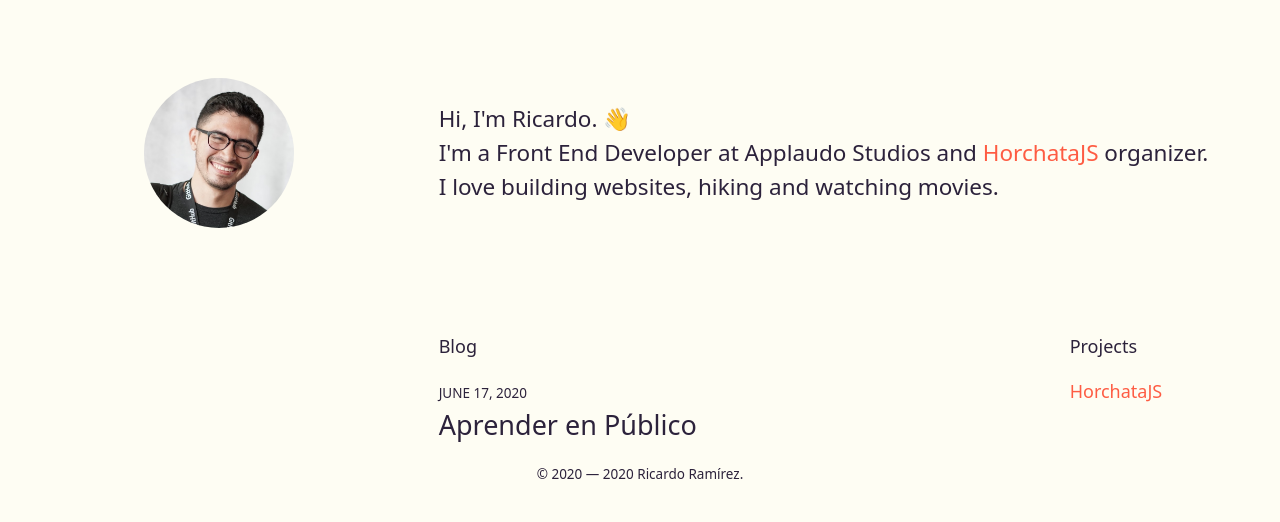
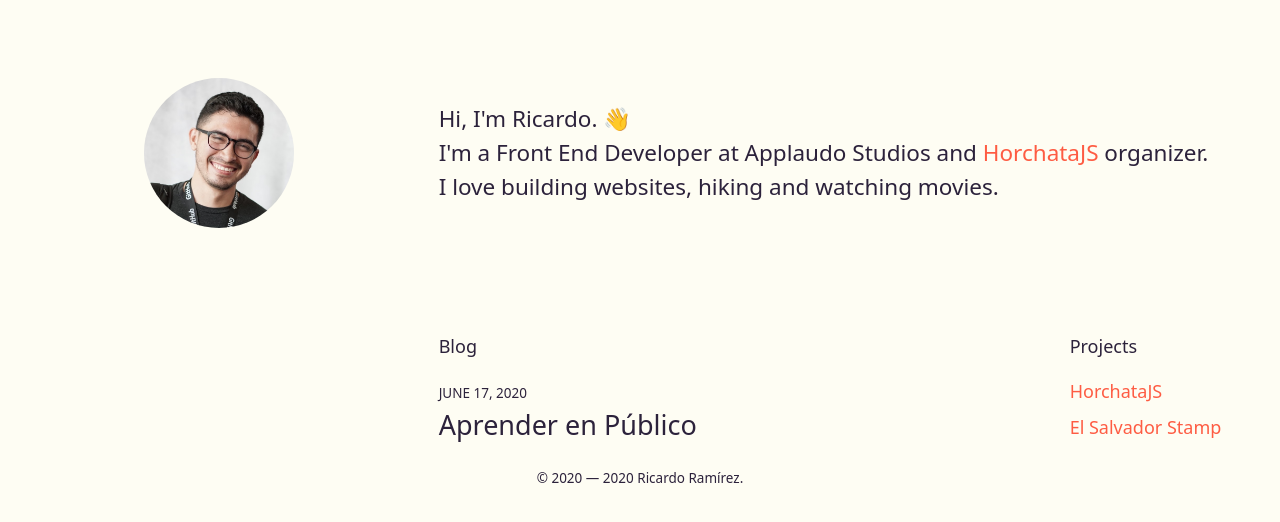
Before and after one commit to ricardoerl/ricardoerl.com, a Gatsby site: page / in a window 1280 px wide. Shown: the part 90-612 px from the top of the page. Built offline with nearby package versions, Linux system fonts and the light colour scheme; Gatsby itself is replaced by a stand-in of ours.

Commit message:
Add svstamp project

```diff
--- a/src/pages/index.js
+++ b/src/pages/index.js
@@ -72,6 +72,16 @@ const IndexPage = ({
                 HorchataJS
               </a>
             </li>
+            <li className="mb-2">
+              <a
+                className="text-primary no-underline"
+                href="https://svstamp.com/"
+                target="_blank"
+                rel="noopener noreferrer"
+              >
+                El Salvador Stamp
+              </a>
+            </li>
           </ul>
         </div>
       </div>
```
